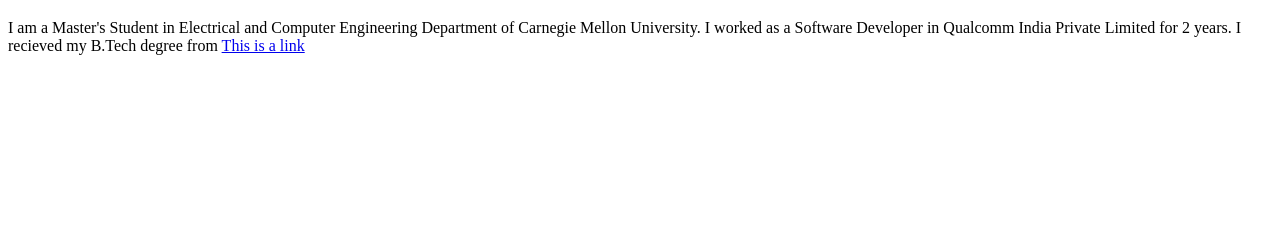
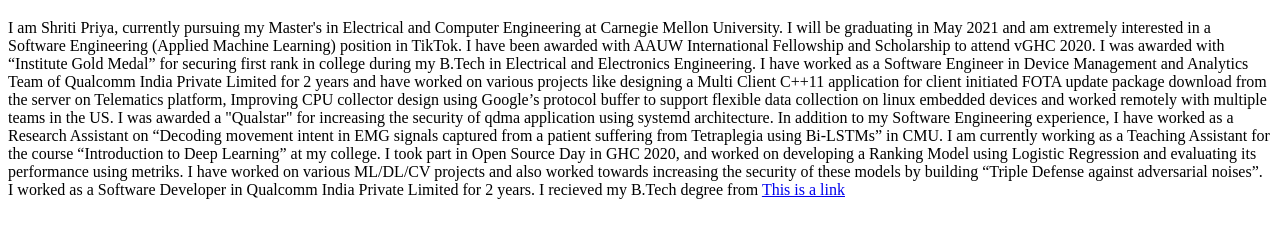
Before and after one commit to monshri/monshri.github.io, a plain HTML site: page index.html in a window 1280 px wide. Shown: the part 61-298 px from the top of the page. Drawn offline with Linux system fonts and the light colour scheme.

Commit message:
Update index.html

```diff
--- a/index.html
+++ b/index.html
@@ -6,7 +6,11 @@
 
 <body>
 <h1>Hi!</h1>
-<p>I am a Master's Student in Electrical and Computer Engineering Department of Carnegie Mellon University.
+<p>I am Shriti Priya, currently pursuing my Master's in Electrical and Computer Engineering at Carnegie Mellon University. I will be graduating in May 2021 and am extremely interested in a Software Engineering (Applied Machine Learning) position in TikTok. I have been awarded with AAUW International Fellowship and Scholarship to attend vGHC 2020. I was awarded with “Institute Gold Medal” for securing first rank in college during my B.Tech in Electrical and Electronics Engineering.
+
+I have worked as a Software Engineer in Device Management and Analytics Team of Qualcomm India Private Limited for 2 years and have worked on various projects like designing a Multi Client C++11 application for client initiated FOTA update package download from the server on Telematics platform, Improving CPU collector design using Google’s protocol buffer to support flexible data collection on linux embedded devices and worked remotely with multiple teams in the US. I was awarded a "Qualstar" for increasing the security of qdma application using systemd architecture.
+
+In addition to my Software Engineering experience, I have worked as a Research Assistant on “Decoding movement intent in EMG signals captured from a patient suffering from Tetraplegia using Bi-LSTMs” in CMU. I am currently working as a Teaching Assistant for the course “Introduction to Deep Learning” at my college. I took part in Open Source Day in GHC 2020, and worked on developing a Ranking Model using Logistic Regression and evaluating its performance using metriks. I have worked on various ML/DL/CV projects and also worked towards increasing the security of these models by building “Triple Defense against adversarial noises”.
    I worked as a Software Developer in Qualcomm India Private Limited for 2 years. I recieved my B.Tech degree from <a href="http://www.nitjsr.ac.in/academics/departments/eee/">This is a link</a> </p>
 </body>
 </html>
```
